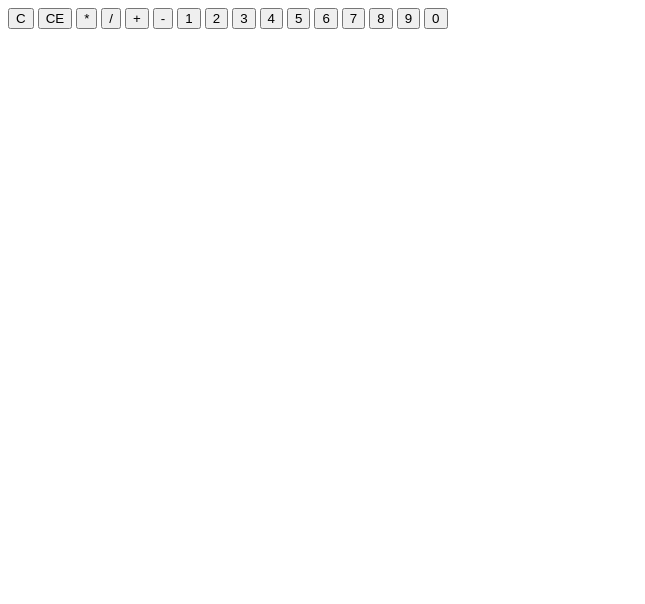
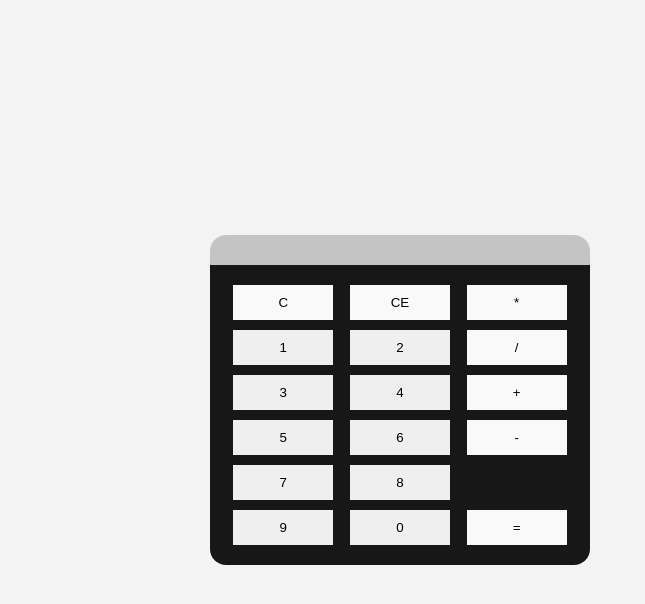
Before and after one commit to Ochanissi/Calculator---100DaysOfCode, a plain HTML site: page index.html in a window 1280 px wide. Shown: the whole page, without its empty margins (0-645 px from the left). Drawn offline with Linux system fonts and the light colour scheme.

Commit message:
Making the calculator

```diff
--- a/index.html
+++ b/index.html
@@ -13,25 +13,28 @@
     <div class="app">
         <div class="calc">
             <div class="calc__display" id="display"></div>
-            <div class="calc__actions">
-                <button class="clear" data-action="clear">C</button>
-                <button class="backspace" data-action="backspace">CE</button>
+            <div class="calc__actions" id="actions">
+                <button class="action" data-action="clear">C</button>
+                <button class="action" data-action="backspace">CE</button>
 
-                <button class="multiply" data-action="multiply">*</button>
-                <button class="devide" data-action="divide">/</button>
-                <button class="add" data-action="add">+</button>
-                <button class="substract" data-action="substract">-</button>
+                <button class="action" data-action="multiply">*</button>
+                <button class="number" data-action="one">1</button>
+                <button class="number" data-action="two">2</button>
+                <button class="action" data-action="divide">/</button>
+                <button class="number" data-action="three">3</button>
+                <button class="number" data-action="four">4</button>
+                <button class="action" data-action="add">+</button>
+                <button class="number" data-action="five">5</button>
+                <button class="number" data-action="six">6</button>
+                <button class="action" data-action="substract">-</button>
+                <button class="number" data-action="seven">7</button>
+                <button class="number" data-action="eight">8</button>
+                <button class="blank" data-action="blank"></button>
+                <button class="number" data-action="nine">9</button>
+                <button class="number" data-action="zero">0</button>
+                <button class="action" data-action="calculate">=</button>
 
-                <button class="one" data-action="one">1</button>
-                <button class="two" data-action="two">2</button>
-                <button class="three" data-action="three">3</button>
-                <button class="four" data-action="four">4</button>
-                <button class="five" data-action="five">5</button>
-                <button class="six" data-action="six">6</button>
-                <button class="seven" data-action="seven">7</button>
-                <button class="eight" data-action="eight">8</button>
-                <button class="nine" data-action="nine">9</button>
-                <button class="zero" data-action="zero">0</button>
+
 
             </div>
         </div>
--- a/main.scss
+++ b/main.scss
@@ -0,0 +1,22 @@
+body {
+    margin: 0;
+    background: #f3f3f3;
+}
+
+.app {
+    width: 100vh;
+    height: 100vh;
+    display: flex;
+    justify-content: center;
+    align-items: center;
+}
+
+.calc {
+    width: 380px;
+    background: #171717;
+    padding: 15px;
+
+    &__display {
+        background:#
+    }
+}
```
Also changed, not shown: main.css.
